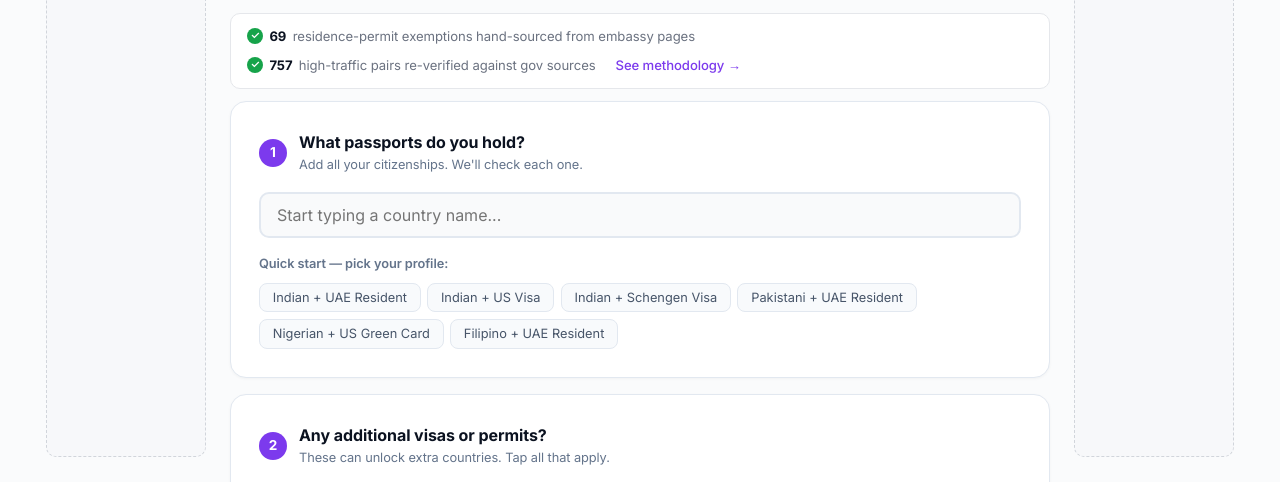
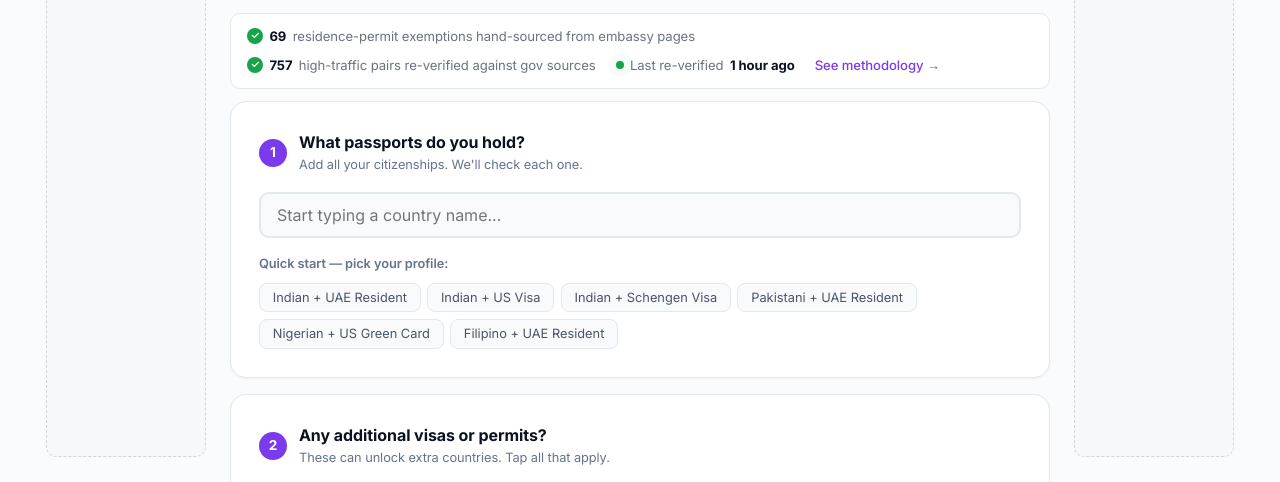
Before and after one commit to dppalukuri/BlackHole, an Astro site in the folder data-products/visapathway/: page / in a window 1280 px wide. Shown: the part 297-779 px from the top of the page. Built offline with nearby package versions, Linux system fonts and the light colour scheme; Astro itself is replaced by a stand-in of ours.

Commit message:
visapathway: add "last re-verified" freshness stamp on homepage + methodology
Shows "Last re-verified 3 hours ago" (with green pulsing dot on homepage,
absolute UTC timestamp tooltip on methodology). Pulls meta.last_run from
verified-visas.json so it updates automatically every time the verifier
agent runs and resyncs to public/data/.

Why: dated / stale-feeling sites lose trust fast. A freshness stamp is
a small, high-signal cue that the data behind the site is actively
maintained, not abandoned.

Co-Authored-By: Claude Opus 4.7 (1M context) <noreply@anthropic.com>

```diff
--- a/data-products/visapathway/src/lib/visa-data.ts
+++ b/data-products/visapathway/src/lib/visa-data.ts
@@ -45,9 +45,32 @@ export interface VerifiedEntry {
   verified_at: string;
   model: string;
 }
+export interface VerifiedMeta {
+  last_run?: string;
+  total_entries?: number;
+  generator?: string;
+  model_default?: string;
+  added_this_run?: number;
+}
 export interface VerifiedData {
-  meta?: Record<string, unknown>;
+  meta?: VerifiedMeta;
   data: Record<string, Record<string, VerifiedEntry>>;
+}
+
+/** Human-readable "X days ago" / "today" / "yesterday" formatter for freshness display. */
+export function relativeFreshness(isoDate: string | undefined): string | null {
+  if (!isoDate) return null;
+  const then = new Date(isoDate);
+  if (Number.isNaN(then.getTime())) return null;
+  const diffMs = Date.now() - then.getTime();
+  const diffHours = Math.floor(diffMs / (1000 * 60 * 60));
+  if (diffHours < 1) return 'less than an hour ago';
+  if (diffHours < 24) return diffHours === 1 ? '1 hour ago' : `${diffHours} hours ago`;
+  const diffDays = Math.floor(diffHours / 24);
+  if (diffDays === 1) return 'yesterday';
+  if (diffDays < 30) return `${diffDays} days ago`;
+  const diffMonths = Math.floor(diffDays / 30);
+  return diffMonths === 1 ? '1 month ago' : `${diffMonths} months ago`;
 }
 
 function loadVerified(): VerifiedData {
--- a/data-products/visapathway/src/pages/index.astro
+++ b/data-products/visapathway/src/pages/index.astro
@@ -6,13 +6,14 @@ import MidContentAd from '../components/MidContentAd.astro';
 import { priorityPassports } from '../data/priority-passports';
 import { priorityPermits } from '../data/priority-permits';
 import { priorityDestinations } from '../data/priority-destinations';
-import { summarizePassport, verifiedData, residencePermits } from '../lib/visa-data';
+import { summarizePassport, verifiedData, residencePermits, relativeFreshness } from '../lib/visa-data';
 
 // Verification-progress stats for the homepage trust signal
 const verifiedCount = Object.values(verifiedData.data ?? {})
   .reduce((acc, v) => acc + Object.keys(v).length, 0);
 const permitExemptionsCount = Object.values(residencePermits)
   .reduce((acc, p) => acc + Object.keys(p.exemptions).length, 0);
+const lastVerifiedRelative = relativeFreshness(verifiedData.meta?.last_run);
 
 /** Top 9 passports by priority, with live counts for the card display. */
 const topPassports = priorityPassports
@@ -112,6 +113,12 @@ const jsonLd = {
         <span class="trust-check">✓</span>
         <strong>{verifiedCount}</strong> high-traffic pairs re-verified against gov sources
       </div>
+      {lastVerifiedRelative && (
+        <div class="trust-stat trust-freshness">
+          <span class="trust-dot" aria-hidden="true"></span>
+          Last re-verified <strong>{lastVerifiedRelative}</strong>
+        </div>
+      )}
       <div class="trust-stat">
         <a href="/methodology">See methodology →</a>
       </div>
@@ -340,6 +347,16 @@ const jsonLd = {
       width: 16px; height: 16px; background: #16a34a; color: #fff;
       border-radius: 50%; font-size: .65rem; font-weight: 700;
     }
+    .trust-freshness .trust-dot {
+      display: inline-block; width: 8px; height: 8px; border-radius: 50%;
+      background: #16a34a; box-shadow: 0 0 0 0 rgba(22,163,74,.7);
+      animation: trust-pulse 2s infinite;
+    }
+    @keyframes trust-pulse {
+      0% { box-shadow: 0 0 0 0 rgba(22,163,74,.65); }
+      70% { box-shadow: 0 0 0 8px rgba(22,163,74,0); }
+      100% { box-shadow: 0 0 0 0 rgba(22,163,74,0); }
+    }
 
     .popular-passports, .permit-guides, .popular-queries, .popular-destinations, .home-content, .all-passports { margin: 2rem 0; }
     .pq-grid {
```
Also changed, not shown: data-products/visapathway/src/pages/methodology.astro (+17 -1 lines).
